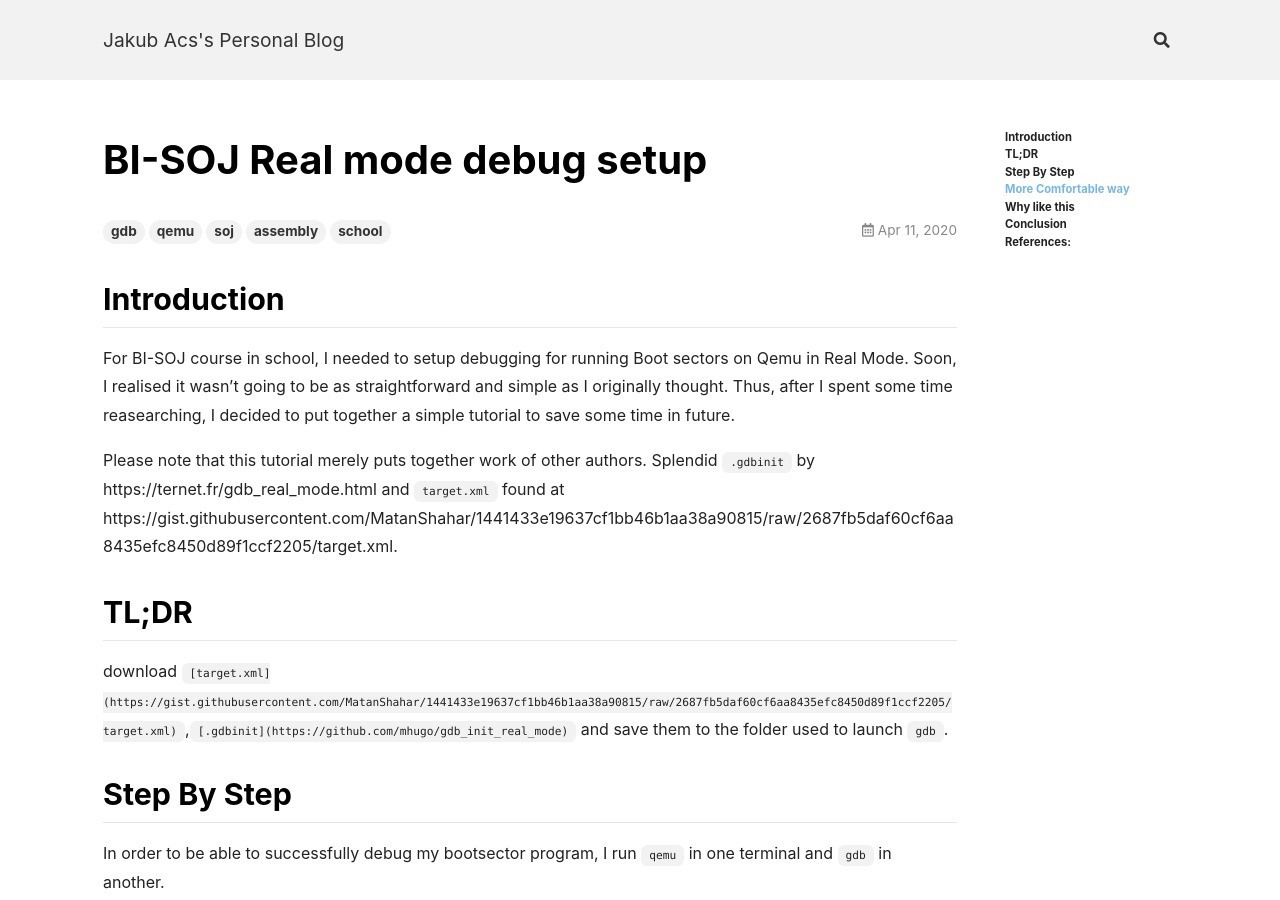
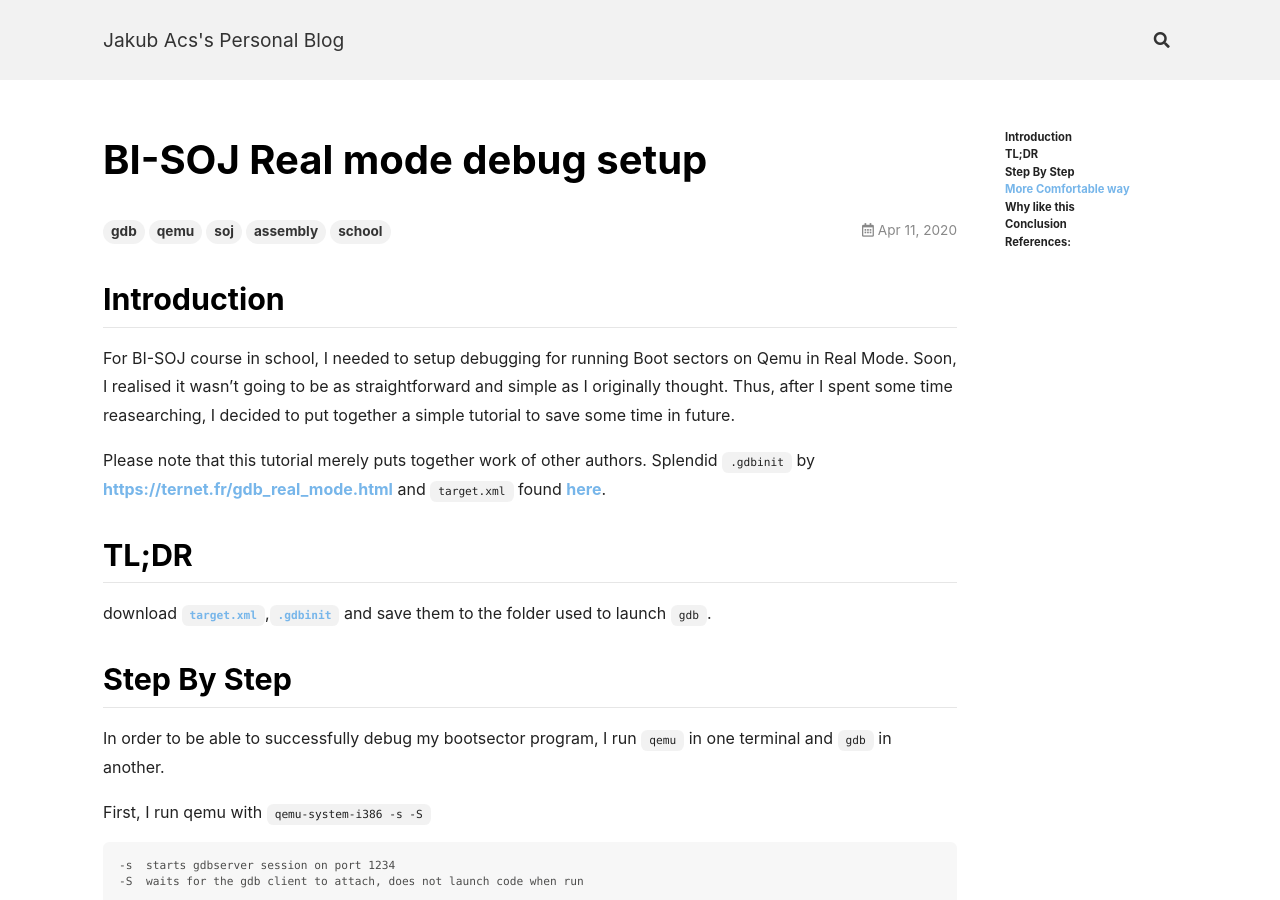
Before and after one commit to acsjakub/acsjakub.github.io, a Jekyll site: the page built from _posts/2020-04-11-SOJ-real-mode-debug.md, in a window 1280 px wide and 900 px high. Built offline with Jekyll 4.4.1, drawn with Linux system fonts in a browser that asks for light colours; nearby versions of some CDN libraries; some of the changed text lies outside the part shown.

Commit message:
soj post adjustments

```diff
--- a/_posts/2020-04-11-SOJ-real-mode-debug.md
+++ b/_posts/2020-04-11-SOJ-real-mode-debug.md
@@ -8,12 +8,12 @@ tags: gdb qemu soj assembly school
 
 For BI-SOJ course in school, I needed to setup debugging for running Boot sectors on Qemu in Real Mode. Soon, I realised it wasn’t going to be as straightforward and simple as I originally thought. Thus, after I spent some time reasearching, I decided to put together a simple tutorial to save some time in future.
 
-Please note that this tutorial merely puts together work of other authors. Splendid `.gdbinit` by https://ternet.fr/gdb_real_mode.html and `target.xml` found at https://gist.githubusercontent.com/MatanShahar/1441433e19637cf1bb46b1aa38a90815/raw/2687fb5daf60cf6aa8435efc8450d89f1ccf2205/target.xml.
+Please note that this tutorial merely puts together work of other authors. Splendid `.gdbinit` by [https://ternet.fr/gdb_real_mode.html](https://ternet.fr/gdb_real_mode.html) and `target.xml` found [here](https://gist.githubusercontent.com/MatanShahar/1441433e19637cf1bb46b1aa38a90815/raw/2687fb5daf60cf6aa8435efc8450d89f1ccf2205etarget.xml).
 <!--more-->
 
 ## TL;DR
 
-download `[target.xml](https://gist.githubusercontent.com/MatanShahar/1441433e19637cf1bb46b1aa38a90815/raw/2687fb5daf60cf6aa8435efc8450d89f1ccf2205/target.xml)`,`[.gdbinit](https://github.com/mhugo/gdb_init_real_mode)` and save them to the folder used to launch `gdb`.
+download [`target.xml`](https://gist.githubusercontent.com/MatanShahar/1441433e19637cf1bb46b1aa38a90815/raw/2687fb5daf60cf6aa8435efc8450d89f1ccf2205/target.xml),[`.gdbinit`](https://github.com/mhugo/gdb_init_real_mode) and save them to the folder used to launch `gdb`.
 
 ## Step By Step
 
@@ -81,5 +81,6 @@ Since gdb doesn’t support real mode by default (segmentation is ignored, ..),
 Putting this whole debugging procedure together took me like a day and I thought someone might find it useful. Have fun!
 
 ## References:
-https://ternet.fr/gdb_real_mode.html - used this gdb init and
-https://sourceware.org/gdb/current/onlinedocs/gdb/Target-Descriptions.html - target description reference
+[https://ternet.fr/gdb_real_mode.html](https://ternet.fr/gdb_real_mode.html)
+
+[https://sourceware.org/gdb/current/onlinedocs/gdb/Target-Descriptions.html](https://sourceware.org/gdb/current/onlinedocs/gdb/Target-Descriptions.html) - target description reference
```
